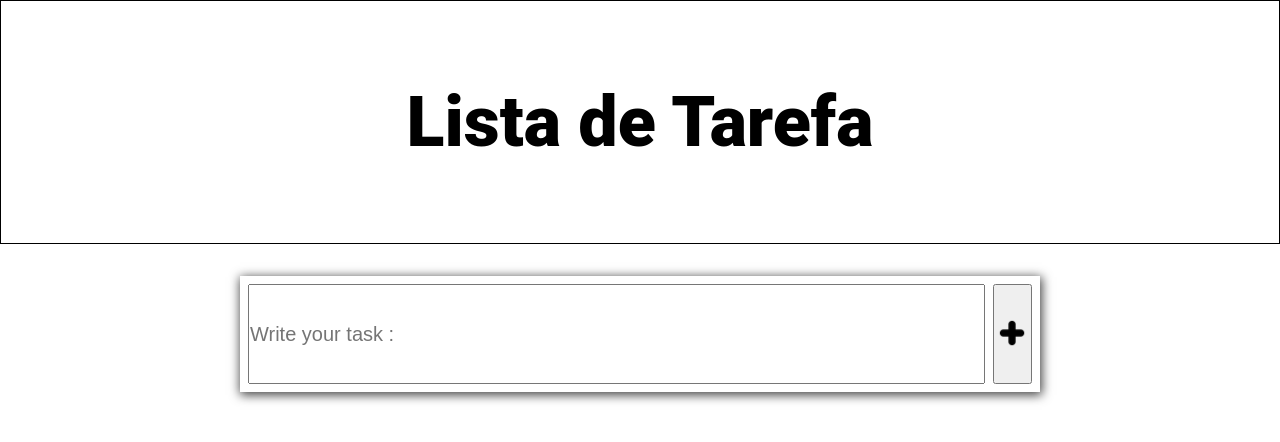
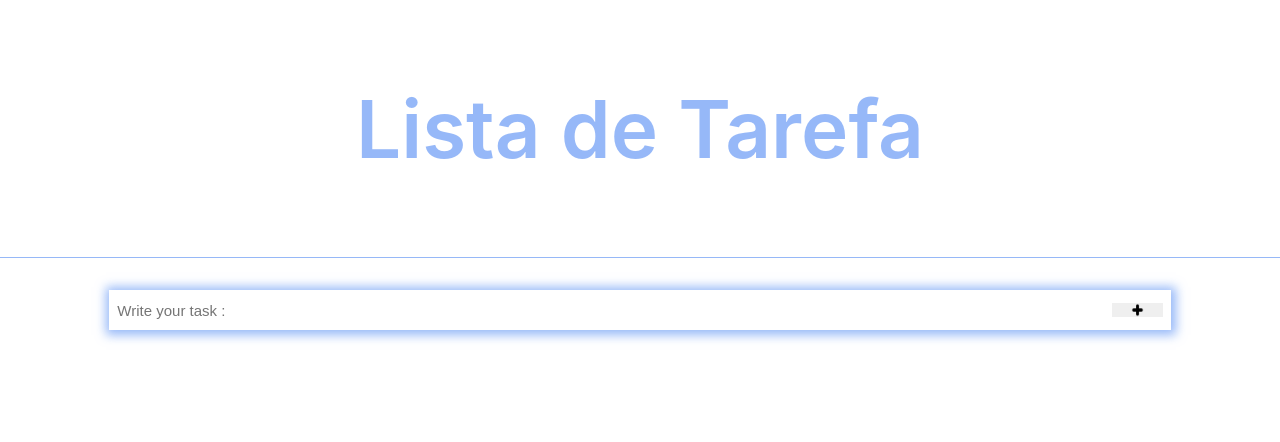
Before and after one commit to wvdouglas/Projeto-TodoList, a plain HTML site: page index.html in a window 1280 px wide. Drawn offline with Linux system fonts and the light colour scheme.

Commit message:
95% em andamento

```diff
--- a/index.html
+++ b/index.html
@@ -15,17 +15,18 @@
     </header>
     <main>
 
-        <section class="task">
-            <ol class="lista-task">
-            </ol>
-        </section>
-
         <section class="input-write-task">
             <input class="input-task" type="text" placeholder="Write your task :">
             <button class="button-add-task">
                 <img class="imagem" src="imagens/mais.png" alt="icon-more">
             </button>
         </section>
+        <section class="task">
+            <ol class="lista-task">
+            </ol>
+        </section>
+
+
     </main>
 </body>
 <script src="main.js"></script>
--- a/main.js
+++ b/main.js
@@ -17,7 +17,7 @@ function createTask(){
     createElementTask(listaTask, listTask, 'item-lista-task')
 
     var itemTask = document.createElement('p');
-    createElementTask(listTask,itemTask, 'task-item')
+    createElementTask(listTask, itemTask, 'task-item')
 
     var createButton = document.createElement('button');
     createElementTask(listTask, createButton, 'button-remove-task')
@@ -35,10 +35,17 @@ function createTask(){
 
 const buttonAddTask = () => {
     buttonAdd.addEventListener('click', () =>{
-        count = count+1;
-        validationTask();
+        if(count < 6){
+            count++
+            validationTask();
+        }else{
+            alert('Lista Cheia!!')
+            inputTask.value = '';
         }
+        }
+
     )
+
 }
 
 const removeTask  = (evento) => {
@@ -53,8 +60,8 @@ const validationTask = () => {
     }
     else{
         createTask();
+        inputTask.value = '';
     }
-
 }
 
 buttonAddTask();
--- a/style.css
+++ b/style.css
@@ -14,13 +14,14 @@ body{
 header{
     text-align: center;
     padding: 5em;
-    border: 1px solid;
+    border-bottom: 1px solid rgba(115, 160, 245, 0.75);
 }
 
 .titulo-site{
-    font-family: 'Roboto';
-    font-weight: 800;
-    font-size: 70px;
+    font-family: 'Inter';
+    font-weight: 600;
+    font-size: 10vh;
+    color: rgba(115, 160, 245, 0.75);
 }
 
 main{
@@ -30,17 +31,19 @@ main{
 }
 
 .lista-task{
+    display: flex;
+    flex-direction: column;
+
 }
 
 .item-lista-task{
     display: flex;
     justify-content: space-between;
     align-items: center;
-    width: 100vh;
+    width: 80vw;
     margin: 1em;
-    gap: 1em;
     padding: 0.5em;
-    box-shadow: 1px 2px 10px 1px rgba(0,0,0,0.75);
+    box-shadow: 1px 1px 10px 4px rgba(115, 160, 245, 0.75);
     background-color: rgb(255, 255, 255);
 }
 
@@ -50,25 +53,36 @@ main{
 
 .button-remove-task{
     border: none;
+    display: flex;
+}
+
+.button-add-task{
+    display: flex;
+    align-items: center;
+    justify-content: center;
+    border: none;
 }
 
 .imagem{
-    width: 30px;
+    width: 1em;
 }
 
 .input-write-task{
     display: flex;
+    align-items: center;
+    justify-content: center;
     justify-content: space-between;
-    width: 100vh;
     margin: 1em;
+    gap: 0.5em;
     padding: 0.5em;
-    box-shadow: 1px 2px 10px 1px rgba(0,0,0,0.75);
+    box-shadow: 1px 1px 10px 4px rgba(115, 160, 245, 0.75);
 }
 
 .input-task{
-    width: 94%;
-    height: 5em;
-    font-size: 20px;
+    border: none;
+    width: 80vw;
+    height: 3vh;
+    font-size: 15px;
 }
 
 .button-add-task{
```
